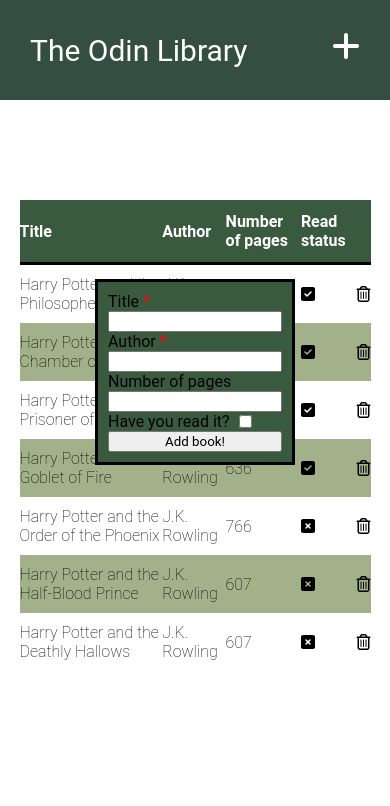
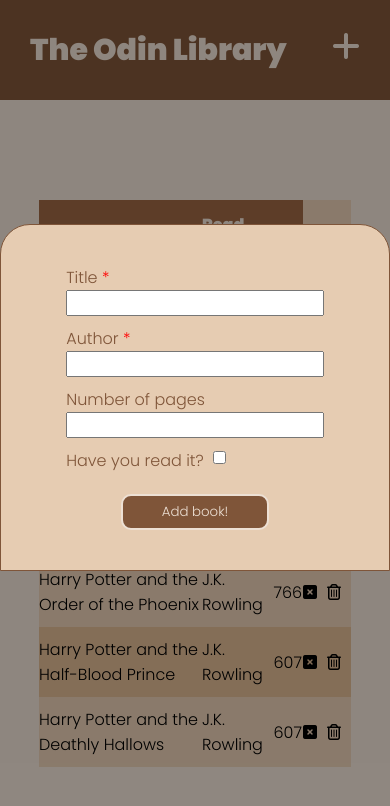
Before and after one commit to FedeLopez17/library, a plain HTML site: page index.html in a window 390 px wide. Both pictures are taken after a click on the icon 346 px from the left and 50 px from the top of the page. Drawn offline with Linux system fonts and the light colour scheme.

Commit message:
Change color palette and improve responsiveness

```diff
--- a/style.css
+++ b/style.css
@@ -1,6 +1,6 @@
 *{
     box-sizing: border-box;
-    font-family: "Roboto", sans-serif;
+    font-family: 'Poppins', sans-serif;
 }
 
 html, body{
@@ -9,13 +9,26 @@ html, body{
 }
 
 :root{
-    /* Palette: https://coolors.co/palette/dad7cd-a3b18a-588157-3a5a40-344e41 */
-    --color-600: #344E41;
-    --color-500: #3A5A40;
-    --color-400: #588157;
-    --color-300: #A3B18A;
-    --color-200: #DAD7CD;
-    --color-100: #FFFFFF;
+    /* Palette 1: https://coolors.co/palette/ede0d4-e6ccb2-ddb892-b08968-9c6644-7f5539
+    --color-600: #718355;
+    --color-500: #87986A;
+    --color-400: #97A97C;
+    --color-300: #B5C99A;
+    --color-200: #CFE1B9;
+    --color-100: #E9F5DB; */
+
+    /* Palette 2: https://coolors.co/palette/ede0d4-e6ccb2-ddb892-b08968-9c6644-7f5539 */
+    --color-600: #7F5539;
+    --color-500: #9C6644;
+    --color-400: #B08968;
+    --color-300: #DDB892;
+    --color-200: #E6CCB2;
+    --color-100: #EDE0D4;
+}
+
+::selection{
+    background-color: var(--color-100);
+    color: var(--color-600);
 }
 
 body{
@@ -36,6 +49,7 @@ header{
 header > p{
     margin-left: 30px;
     font-size: 30px;
+    font-weight: 900;
 }
 
 header > i{
@@ -46,20 +60,22 @@ header > i{
 
 i:hover{
     transform: scale(1.15);
+    cursor: pointer;
 }
 
 main{
-    height: calc(100% - 100px);
     display: flex;
     justify-content: center;
     align-items: flex-start;
-    font-weight: 100;
+    font-weight: 300;
 }
 
 table{
     margin-top: 200px;
-    width: 90%;
+    width: 80%;
     border-collapse: collapse;
+    text-align: left;
+    background-color: var(--color-200);
 }
 
 
@@ -69,13 +85,25 @@ tr:nth-child(even){
 
 tbody > tr:hover{
     background-color: var(--color-400);
+    color: white;
+}
+
+tbody i{
+    margin-right: 10px;
+}
+
+i.fa-check, i.fa-xmark{
+    margin: 0 20px;
 }
 
 thead{
-    text-align: left;
     background-color: var(--color-500);
-    border-bottom-style: solid;
-    border-color: black;
+    border-bottom-style: double;
+    border-color: var(--color-100);
+}
+
+span.styling-purposes{
+    margin-left: 10px;
 }
 
 th{
@@ -92,6 +120,7 @@ td{
     position: absolute;
     justify-content: center;
     align-items: center;
+    background-color: rgba(0, 0, 0, 0.4);
     height: 100%;
     width: 100%;
     top: 0;
@@ -100,15 +129,44 @@ td{
 
 .form-modal{
     display: flex;
-    background-color: var(--color-500);
+    background-color: var(--color-200);
+    color: var(--color-600);
+    border: 1px var(--color-600) solid;
     flex-direction: column;
-    width: 200px;
-    padding: 10px;
-    border-style: solid;
-    margin-top: -100px;
+    width: min(40%, 500px);
+    padding: 40px 10px;
+    margin-top: -50px;
+    border-radius: 30px 30px 0 0;
     animation-name: slide-in-from-the-right;
     animation-duration: 0.2s;
     animation-iteration-count: 1;
+}
+
+.form-modal > *{
+    width: 70%;
+    margin: 0 auto;
+}
+
+.form-modal > button{
+    width: 40%;
+    margin-top: 20px;
+    padding: 6px;
+    background-color: var(--color-600);
+    color: var(--color-100);
+    border: solid var(--color-100) 2px;
+    border-radius: 10px;
+    cursor: pointer;
+}
+
+.form-modal > button:hover{
+    transform: scale(1.1);
+    background-color: var(--color-100);
+    color: var(--color-600);
+    border-color: var(--color-600);
+}
+
+.form-modal input{
+    margin-bottom: 10px;
 }
 
 .slide-out-to-the-left{
@@ -127,7 +185,7 @@ span[title="required"]{
 }
 
 .red-border{
-    border: solid red;
+    border: solid red 1px;
 }
 @keyframes slide-in-from-the-right {
     0% {transform: translateX(100vw) scale(0.1); opacity: 0;}
@@ -137,3 +195,22 @@ span[title="required"]{
     0% {transform: translateX(0) scale(1); opacity: 1;}
     100% {transform: translateX(-100vw) scale(0.1); opacity: 0;}
 }
+
+@media (max-width: 1024px){
+    .not-important{
+        display: none;
+    }
+}
+
+@media (max-width: 769px){
+    .not-a-priority{
+        display: none;
+    }
+}
+
+@media (max-aspect-ratio: 12/16){
+    .form-modal{
+        width: 100%;
+    }
+
+}
```
